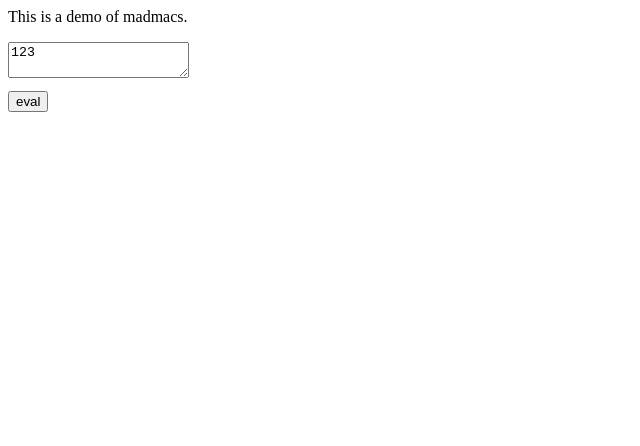
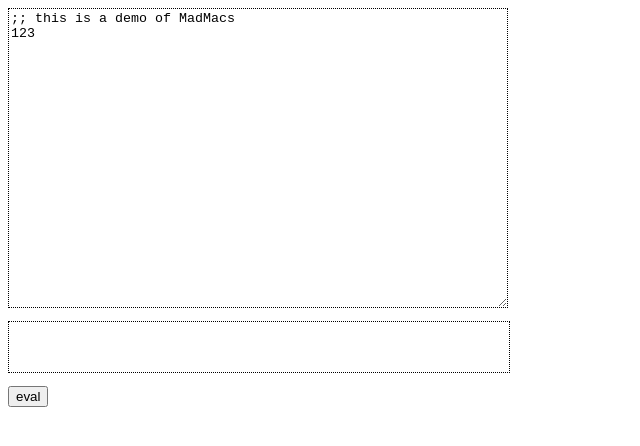
Before and after one commit to Wilfred/madmacs, a plain HTML site: page index.html in a window 1280 px wide. Shown: the whole page, without its empty margins (0-640 px from the left). Drawn offline with Linux system fonts and the light colour scheme.

Commit message:
adding basic styling on the demo page

```diff
--- a/index.html
+++ b/index.html
@@ -3,11 +3,12 @@
         <title>MadMacs
         </title>
         <script data-main="scripts/main" src="scripts/require.js"></script>
+        <link rel="stylesheet" href="style.css" type="text/css" media="all" />
     </head>
     <body>
-        <p>This is a demo of madmacs.</p>
-
-        <textarea id="frame">123</textarea>
+        <textarea id="frame">;; this is a demo of MadMacs
+123
+        </textarea>
         <pre id="minibuffer"></pre>
         <button id="eval">eval</button>
     </body>
--- /dev/null
+++ b/style.css
@@ -0,0 +1,11 @@
+#frame {
+    width: 500px;
+    height: 300px;
+    border: 1px dotted black;
+}
+
+#minibuffer {
+    border: 1px dotted black;
+    width: 500px;
+    min-height: 50px;
+}
```
